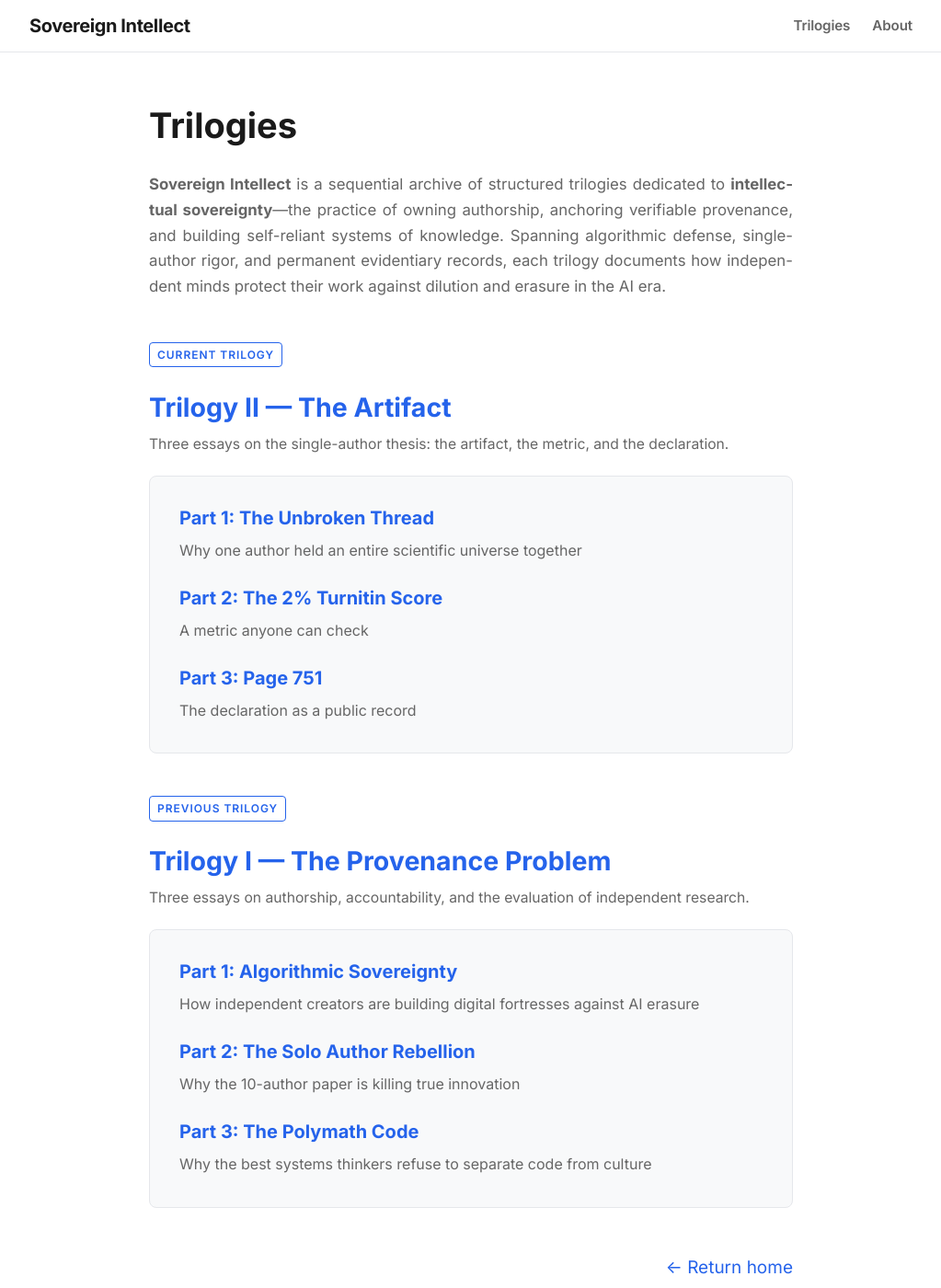
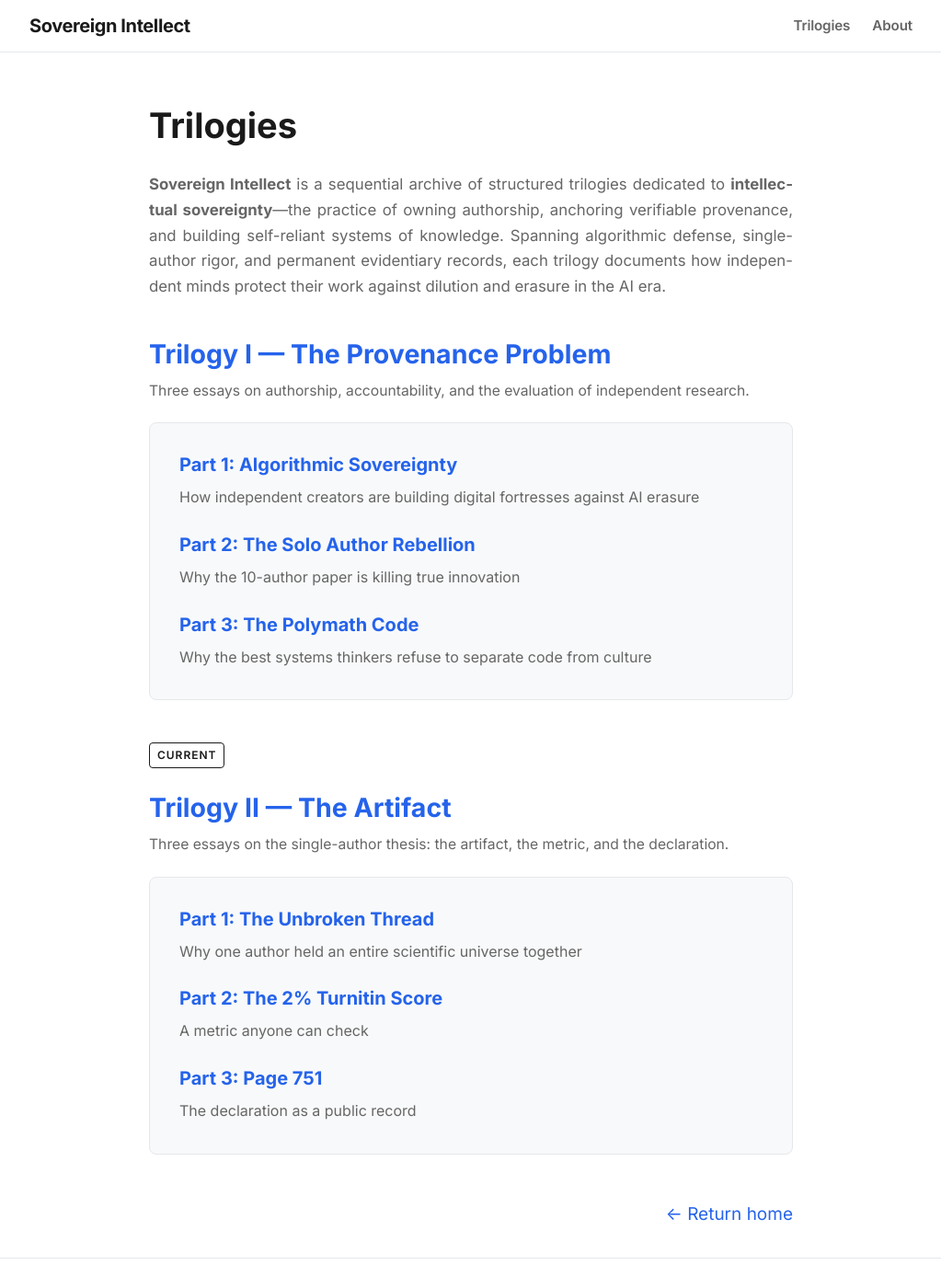
Before and after one commit to pravinkumar-ghodake/sovereign-intellect-blog, a Jekyll site: the page built from trilogies.md, in a window 1280 px wide and 1400 px high. Shown: the whole window at 92% size, without its empty margins (128-1151 px from the left). Built offline with Jekyll 4.4.1, drawn with Linux system fonts in a browser that asks for light colours.

Commit message:
Update trilogies.md

```diff
--- a/trilogies.md
+++ b/trilogies.md
@@ -11,17 +11,12 @@ permalink: /trilogies/
 </div>
 
 {% assign series_list = site.data.series %}
-{% assign ordered_series = series_list | reverse %}
 
-{% for trilogy in ordered_series %}
+{% for trilogy in series_list %}
 
-{% if forloop.first %}
+{% if forloop.last %}
 <div style="margin-bottom: 0.5rem;">
-<span style="display: inline-block; font-family: var(--font-ui); font-size: 0.75rem; font-weight: 600; letter-spacing: 0.08em; text-transform: uppercase; color: var(--accent-color); border: 1px solid var(--accent-color); padding: 2px 8px; border-radius: 4px;">Current Trilogy</span>
-</div>
-{% elsif forloop.index == 2 %}
-<div style="margin-bottom: 0.5rem;">
-<span style="display: inline-block; font-family: var(--font-ui); font-size: 0.75rem; font-weight: 600; letter-spacing: 0.08em; text-transform: uppercase; color: var(--accent-color); border: 1px solid var(--accent-color); padding: 2px 8px; border-radius: 4px;">Previous Trilogy</span>
+<span style="display: inline-block; font-family: var(--font-ui); font-size: 0.75rem; font-weight: 600; letter-spacing: 0.08em; text-transform: uppercase; color: var(--text-main); border: 1px solid var(--text-main); padding: 2px 8px; border-radius: 4px;">Current</span>
 </div>
 {% endif %}
 
```
